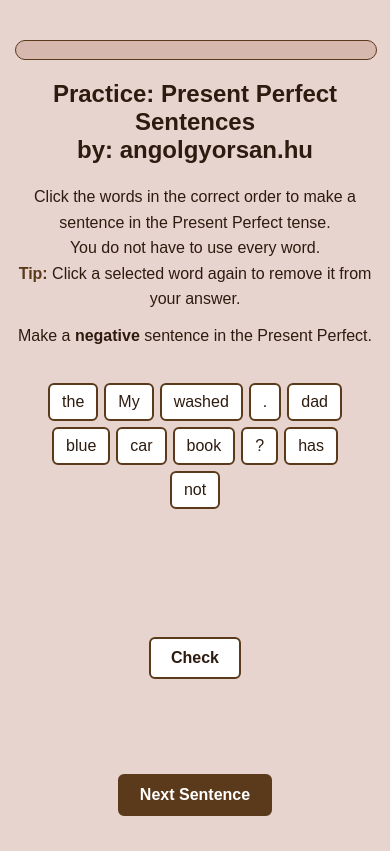
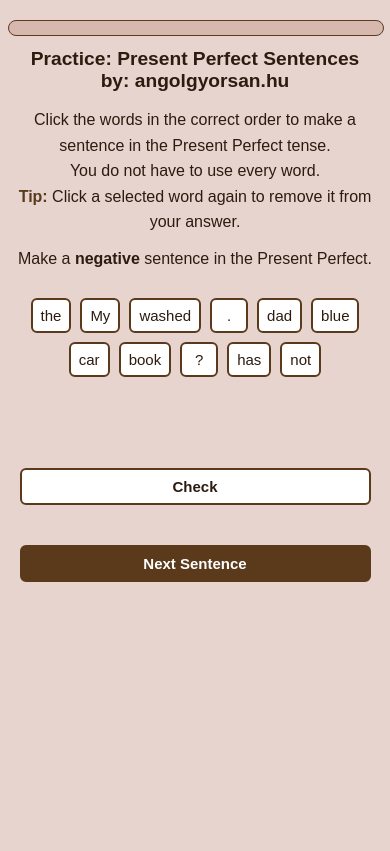
Before and after one commit to gtolnai1/present-perfect, a plain HTML site: page index.html in a window 390 px wide. Drawn offline with Linux system fonts and the light colour scheme.

Commit message:
Update style.css

```diff
--- a/style.css
+++ b/style.css
@@ -49,6 +49,11 @@ p {
   margin: 20px auto;
   text-align: center;
   padding: 15px;
+  display: flex;
+  flex-wrap: wrap;
+  justify-content: center;
+  gap: 8px;
+  max-width: 100%;
 }
 
 .word-btn {
@@ -63,6 +68,8 @@ p {
   transition: background 0.2s;
   color: #2D1B0F;
   font-weight: 500;
+  min-width: 48px;
+  box-sizing: border-box;
 }
 
 .word-btn:hover {
@@ -84,10 +91,18 @@ p {
   color: #2D1B0F;
   font-weight: 600;
   padding: 10px;
+  word-break: break-word;
 }
 
-#check-btn, #restart-btn {
-  margin: 15px 5px;
+#nav-btns {
+  display: flex;
+  justify-content: center;
+  gap: 10px;
+  margin: 15px auto 0 auto;
+  flex-wrap: wrap;
+}
+
+#check-btn, #restart-btn, #next-btn {
   padding: 10px 20px;
   font-size: 16px;
   background: #fff;
@@ -97,6 +112,7 @@ p {
   color: #2D1B0F;
   font-weight: 600;
   transition: all 0.2s;
+  margin: 0;
 }
 
 #check-btn:hover, #restart-btn:hover {
@@ -104,26 +120,10 @@ p {
   border-color: #2D1B0F;
 }
 
-#feedback {
-  font-weight: bold;
-  margin: 10px auto;
-  text-align: center;
-  font-size: 18px;
-  padding: 10px;
-  min-height: 25px;
-}
-
 #next-btn {
-  margin: 15px 5px;
-  padding: 10px 20px;
-  font-size: 16px;
   background: #5A3A1B;
   border: 2px solid #5A3A1B;
-  border-radius: 6px;
-  cursor: pointer;
   color: #fff;
-  font-weight: 600;
-  transition: all 0.2s;
 }
 
 #next-btn:hover {
@@ -139,18 +139,77 @@ div {
   text-align: center;
 }
 
+#feedback {
+  font-weight: bold;
+  margin: 10px auto;
+  text-align: center;
+  font-size: 18px;
+  padding: 10px;
+  min-height: 25px;
+  max-width: 100%;
+  box-sizing: border-box;
+}
+
 @media (max-width: 600px) {
   body {
-    padding: 20px 15px;
+    padding: 10px 2vw;
   }
-
+  h2 {
+    font-size: 1.2em;
+    margin: 12px auto;
+  }
+  #progress-container {
+    height: 14px;
+    max-width: 100vw;
+    margin: 10px auto 8px auto;
+  }
+  #sentence-area {
+    padding: 8px 0;
+    gap: 5px;
+  }
   .word-btn {
+    font-size: 15px;
+    padding: 7px 8px;
+    margin: 2px;
+    min-width: 38px;
+  }
+  #user-sentence {
     font-size: 16px;
-    padding: 8px 12px;
-    margin: 3px;
+    padding: 7px 2px;
+    min-height: 32px;
   }
-
-  #user-sentence {
-    font-size: 18px;
+  #nav-btns {
+    position: fixed;
+    left: 0;
+    right: 0;
+    bottom: 0;
+    background: #E8D4CFee;
+    padding: 8px 0 8px 0;
+    z-index: 100;
+    box-shadow: 0 -2px 8px #0001;
+    gap: 6px;
+  }
+  #feedback {
+    font-size: 16px;
+    padding: 7px 2px;
+    min-height: 20px;
+  }
+  #check-btn, #restart-btn, #next-btn {
+    font-size: 15px;
+    padding: 8px 10px;
+    min-width: 90px;
   }
 }
+
+@media (max-width: 400px) {
+  #nav-btns {
+    flex-direction: column;
+    gap: 5px;
+    padding: 6px 0;
+  }
+  #check-btn, #restart-btn, #next-btn {
+    width: 90vw;
+    min-width: unset;
+    margin: 0 auto;
+  }
+}
```
